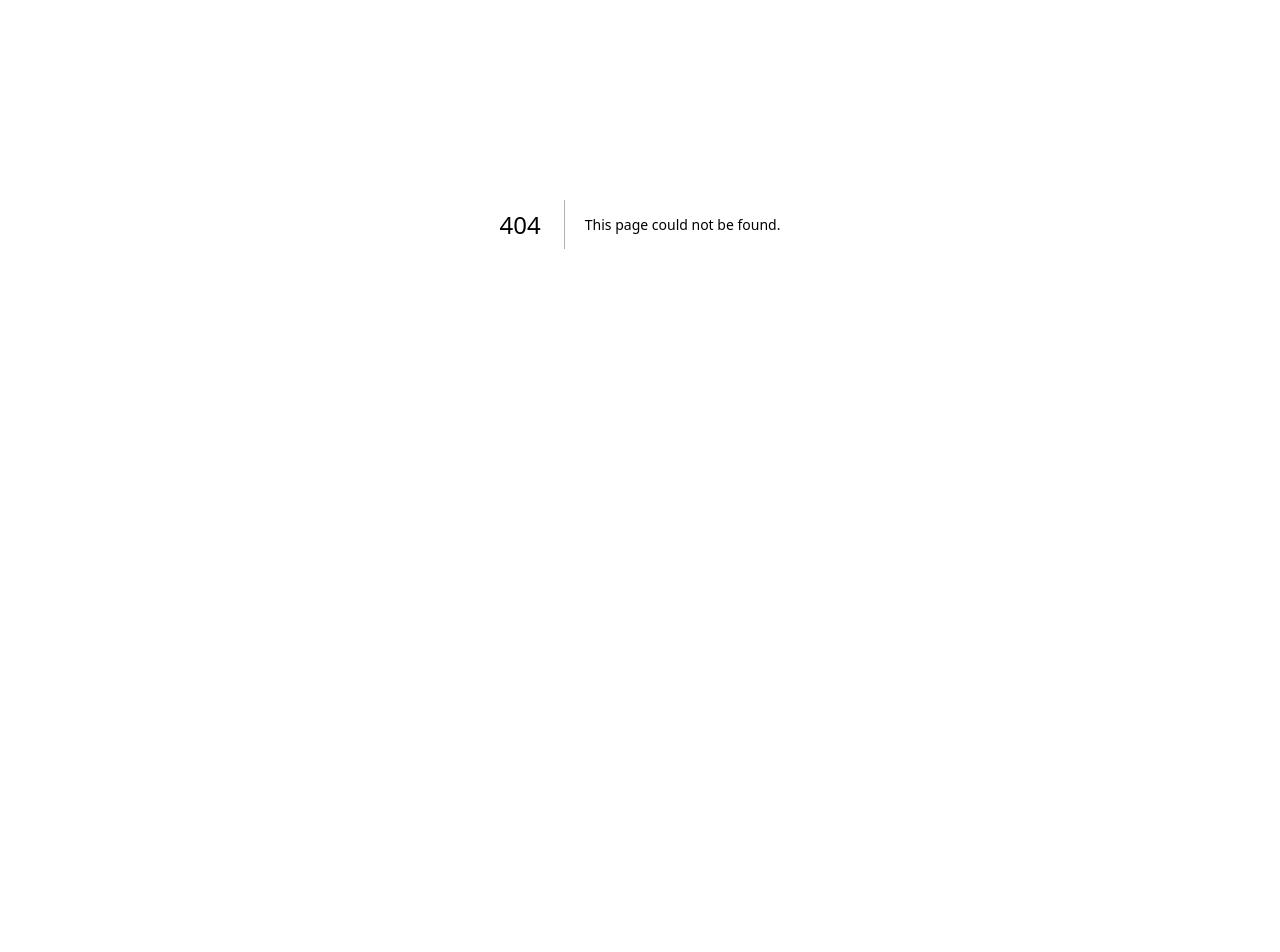
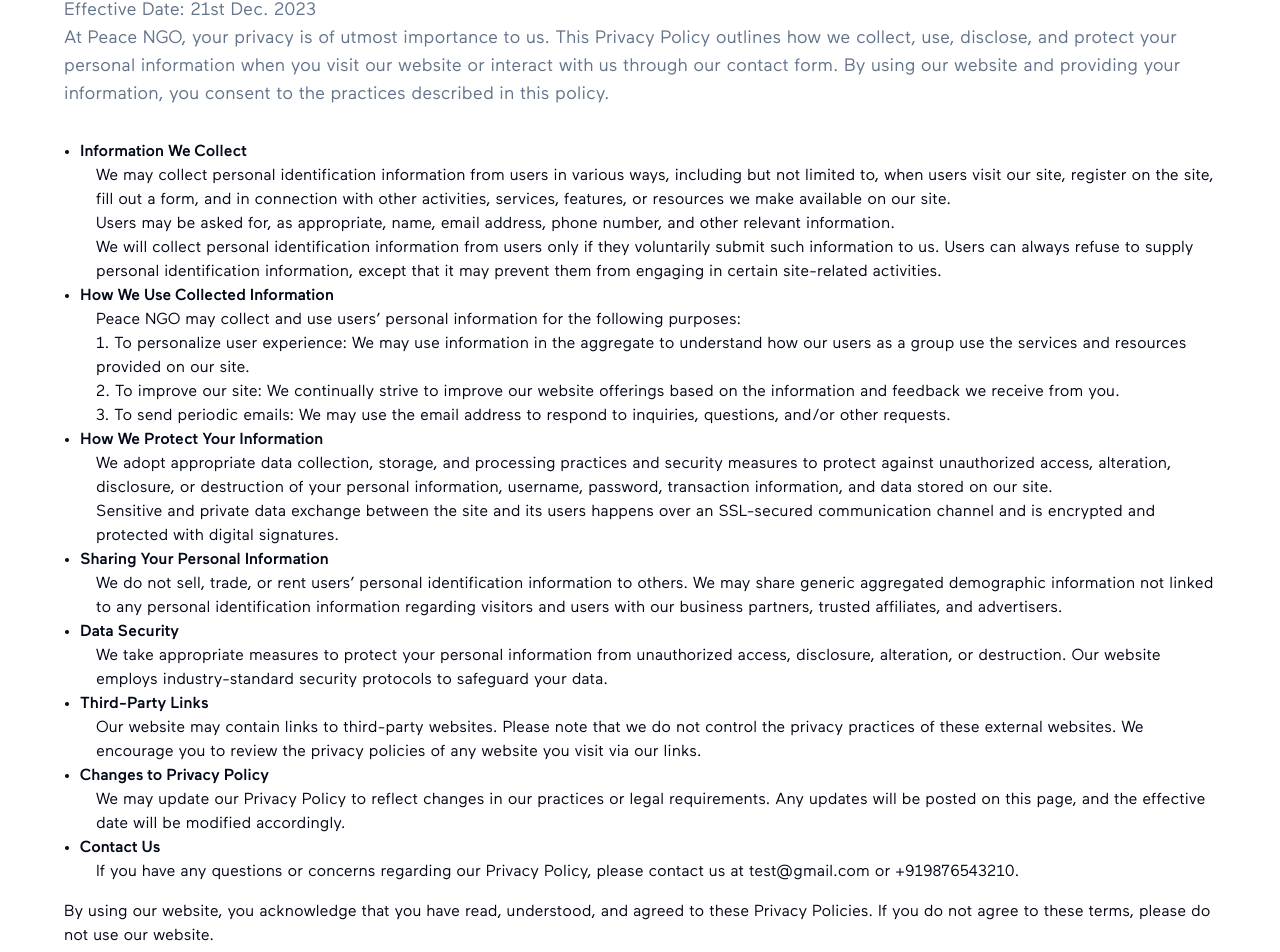
Before and after one commit to kunalkeshan/Peace-NGO, a Next.js app: page /privacy in a window 1280 px wide. Before the commit this address had no page. Shown: the part 176-1128 px from the top of the page. Before the commit the page ends 800 px from the top, so only its background shows below. Built offline with nearby package versions, Linux system fonts and the light colour scheme.

Commit message:
Added Legal Pages (#41)
* chore: added legal info type annotations
* chore: added legal data
* chore: mapping out legal data

```diff
--- a/app/(main)/gallery/page.tsx
+++ b/app/(main)/gallery/page.tsx
@@ -9,7 +9,7 @@ export default async function Gallery() {
 		query: galleryImagesQuery,
 	});
 	return (
-		<section className=''>
+		<main className=''>
 			<div className='w-full lg:max-w-7xl lg:mx-auto gap-4 p-4 md:px-16 py-[40px] md:py-[80px] lg:py-[100px]'>
 				<div className='md:hidden'>
 					<Box sx={{ width: '100%', height: '100%' }}>
@@ -48,6 +48,6 @@ export default async function Gallery() {
 					</Box>
 				</div>
 			</div>
-		</section>
+		</main>
 	);
 }
--- /dev/null
+++ b/app/(main)/privacy/page.tsx
@@ -0,0 +1,48 @@
+import { PEACE_NGO_PRIVACY_POLICY } from '@/data/legal';
+import React from 'react';
+
+const PrivacyPolicy = () => {
+	return (
+		<main className='w-full h-full p-4 md:px-16 lg:max-w-7xl lg:mx-auto'>
+			<section className='w-full'>
+				<h1 className='text-4xl md:text-5xl leading-tight lg:text-6xl font-medium'>
+					Privacy Policy
+				</h1>
+				<p className='text-slate-500 text-base lg:text-lg mt-4'>
+					Effective Date: 21st Dec. 2023
+				</p>
+				<h2 className='text-slate-500 text-base lg:text-lg'>
+					At Peace NGO, your privacy is of utmost importance to us.
+					This Privacy Policy outlines how we collect, use, disclose,
+					and protect your personal information when you visit our
+					website or interact with us through our contact form. By
+					using our website and providing your information, you
+					consent to the practices described in this policy.
+				</h2>
+			</section>
+			<section className='w-full mt-8'>
+				<ul className='list-disc ml-4'>
+					{PEACE_NGO_PRIVACY_POLICY.map((pp, index) => (
+						<li key={`pp-${index} block`}>
+							<h3 className='font-medium'>{pp.title}</h3>
+							<ul className='ml-4'>
+								{pp.descriptions.map((desc, index2) => (
+									<li key={`pp-${index}-${index2}`}>
+										{desc}
+									</li>
+								))}
+							</ul>
+						</li>
+					))}
+				</ul>
+				<p className='mt-4'>
+					By using our website, you acknowledge that you have read,
+					understood, and agreed to these Privacy Policies. If you do
+					not agree to these terms, please do not use our website.
+				</p>
+			</section>
+		</main>
+	);
+};
+
+export default PrivacyPolicy;
--- /dev/null
+++ b/app/(main)/terms/page.tsx
@@ -0,0 +1,46 @@
+import React from 'react';
+import { PEACE_NGO_TERMS_AND_CONDITIONS } from '@/data/legal';
+
+const TermsAndConditions = () => {
+	return (
+		<main className='w-full h-full p-4 md:px-16 lg:max-w-7xl lg:mx-auto'>
+			<section className='w-full'>
+				<h1 className='text-4xl md:text-5xl leading-tight lg:text-6xl font-medium'>
+					Terms & Conditions
+				</h1>
+				<p className='text-slate-500 text-base lg:text-lg mt-4'>
+					Effective Date: 21st Dec. 2023
+				</p>
+				<h2 className='text-slate-500 text-base lg:text-lg'>
+					Welcome to Peace NGO&apos;s website. By accessing and using
+					this website, you agree to comply with and be bound by these
+					Terms and Conditions. Please read the following terms
+					carefully.
+				</h2>
+			</section>
+			<section className='w-full mt-8'>
+				<ul className='list-disc ml-4'>
+					{PEACE_NGO_TERMS_AND_CONDITIONS.map((toc, index) => (
+						<li key={`toc-${index} block`}>
+							<h3 className='font-medium'>{toc.title}</h3>
+							<ul className='ml-4'>
+								{toc.descriptions.map((desc, index2) => (
+									<li key={`toc-${index}-${index2}`}>
+										{desc}
+									</li>
+								))}
+							</ul>
+						</li>
+					))}
+				</ul>
+				<p className='mt-4'>
+					By using our website, you acknowledge that you have read,
+					understood, and agreed to these Terms and Conditions. If you
+					do not agree to these terms, please do not use our website.
+				</p>
+			</section>
+		</main>
+	);
+};
+
+export default TermsAndConditions;
--- /dev/null
+++ b/data/legal.ts
@@ -0,0 +1,109 @@
+/**
+ * Legal Data
+ */
+
+// Dependencies
+import { PEACE_NGO_EMAIL, PEACE_NGO_PHONE } from './ngo';
+
+export const PEACE_NGO_TERMS_AND_CONDITIONS: TermsAndConditionsData = [
+	{
+		title: 'Intellectual Property Rights',
+		descriptions: [
+			'Other than the content you own, under these terms, Peace NGO and/or its licensors own all the intellectual property rights and materials contained on this website.',
+			'You are granted a limited license only for purposes of viewing the material contained on this website.',
+		],
+	},
+	{
+		title: 'Restrictions',
+		descriptions: [
+			'You are specifically restricted from all of the following:',
+			'1. Publishing any website material in any other media.',
+			'2. Selling, sublicensing, and/or otherwise commercializing any website material.',
+			'3. Publicly performing and/or showing any website material without acknowledgment.',
+			'4. Using this website in a way that is damaging or could be damaging to this website.',
+			'5. Using this website contrary to applicable laws and regulations, or in a way that causes, or may cause, harm to the website, or to any person or business entity.',
+		],
+	},
+	{
+		title: 'Your Content',
+		descriptions: [
+			'In these website standard terms and conditions, "Your Content" shall mean any audio, video, text, images, or other material you choose to display on this website. By displaying Your Content, you grant Peace NGO a non-exclusive, worldwide irrevocable, sub-licensable license to use, reproduce, adapt, publish, translate, and distribute it in any and all media.',
+			'Your Content must be your own and must not be invading any third-party rights. Peace NGO reserves the right to remove any of Your Content from this website at any time without notice.',
+		],
+	},
+	{
+		title: 'No warranties',
+		descriptions: [
+			'This website is provided "as is," with all faults, and Peace NGO expresses no representations or warranties, of any kind related to this website or the materials contained on this website. Also, nothing contained on this website shall be interpreted as advising you.',
+		],
+	},
+	{
+		title: 'Limitation of liability',
+		descriptions: [
+			'In no event shall Peace NGO, nor any of its officers, directors, and employees, be held liable for anything arising out of or in any way connected with your use of this website, whether such liability is under contract. Peace NGO, including its officers, directors, and employees, shall not be held liable for any indirect, consequential, or special liability arising out of or in any way related to your use of this website.',
+		],
+	},
+	{
+		title: 'Indemnification',
+		descriptions: [
+			'You hereby indemnify to the fullest extent Peace NGO from and against any and/or all liabilities, costs, demands, causes of action, damages, and expenses arising in any way related to your breach of any of the provisions of these terms.',
+		],
+	},
+];
+
+export const PEACE_NGO_PRIVACY_POLICY: PrivacyPolicyData = [
+	{
+		title: 'Information We Collect',
+		descriptions: [
+			'We may collect personal identification information from users in various ways, including but not limited to, when users visit our site, register on the site, fill out a form, and in connection with other activities, services, features, or resources we make available on our site.',
+			'Users may be asked for, as appropriate, name, email address, phone number, and other relevant information.',
+			'We will collect personal identification information from users only if they voluntarily submit such information to us. Users can always refuse to supply personal identification information, except that it may prevent them from engaging in certain site-related activities.',
+		],
+	},
+	{
+		title: 'How We Use Collected Information',
+		descriptions: [
+			'Peace NGO may collect and use users’ personal information for the following purposes:',
+			'1. To personalize user experience: We may use information in the aggregate to understand how our users as a group use the services and resources provided on our site.',
+			'2. To improve our site: We continually strive to improve our website offerings based on the information and feedback we receive from you.',
+			'3. To send periodic emails: We may use the email address to respond to inquiries, questions, and/or other requests.',
+		],
+	},
+	{
+		title: 'How We Protect Your Information',
+		descriptions: [
+			'We adopt appropriate data collection, storage, and processing practices and security measures to protect against unauthorized access, alteration, disclosure, or destruction of your personal information, username, password, transaction information, and data stored on our site.',
+			'Sensitive and private data exchange between the site and its users happens over an SSL-secured communication channel and is encrypted and protected with digital signatures.',
+		],
+	},
+	{
+		title: 'Sharing Your Personal Information',
+		descriptions: [
+			'We do not sell, trade, or rent users’ personal identification information to others. We may share generic aggregated demographic information not linked to any personal identification information regarding visitors and users with our business partners, trusted affiliates, and advertisers.',
+		],
+	},
+	{
+		title: 'Data Security',
+		descriptions: [
+			'We take appropriate measures to protect your personal information from unauthorized access, disclosure, alteration, or destruction. Our website employs industry-standard security protocols to safeguard your data.',
+		],
+	},
+	{
+		title: 'Third-Party Links',
+		descriptions: [
+			'Our website may contain links to third-party websites. Please note that we do not control the privacy practices of these external websites. We encourage you to review the privacy policies of any website you visit via our links.',
+		],
+	},
+	{
+		title: 'Changes to Privacy Policy',
+		descriptions: [
+			'We may update our Privacy Policy to reflect changes in our practices or legal requirements. Any updates will be posted on this page, and the effective date will be modified accordingly.',
+		],
+	},
+	{
+		title: 'Contact Us',
+		descriptions: [
+			`If you have any questions or concerns regarding our Privacy Policy, please contact us at ${PEACE_NGO_EMAIL} or ${PEACE_NGO_PHONE}.`,
+		],
+	},
+];
```
Also changed, not shown: @types/index.d.ts (+9 -0 lines).
